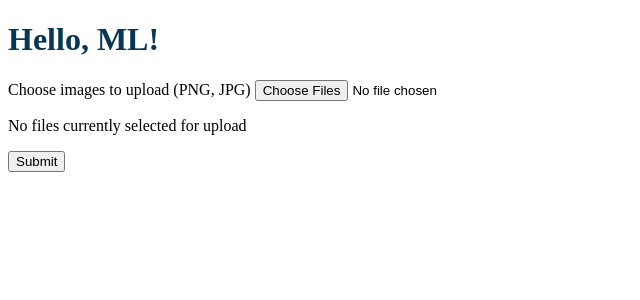
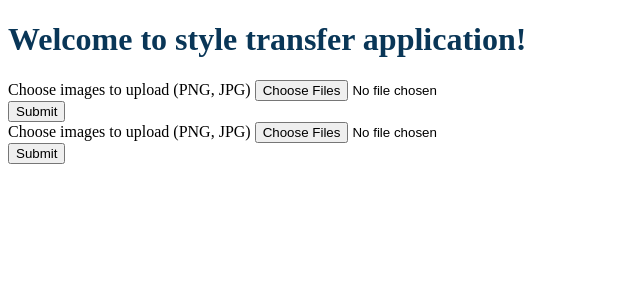
Before and after one commit to dreamfavel/style_transfer_app, a Flask app: page / in a window 1280 px wide. Shown: the top 300 px of the page, without its empty margins (0-640 px from the left). Run offline with Flask 2, Linux system fonts and the light colour scheme.

Commit message:
create fuctionality

```diff
--- a/app.py
+++ b/app.py
@@ -1,15 +1,38 @@
 import os
-from flask import Flask, render_template
+from flask import Flask, render_template, request
  # request, redirect, url_for, send_from_directory,
 
 
 app = Flask(__name__)
 
-
 @app.route('/') # @app.route('/', methods=['GET', 'POST'])
 def index():
     return render_template('template.html')
 
+@app.route('/', methods=['POST'])
+def content_img():
+    print('USE FIRST FUNC')
+    content_img = request.files.get('content_img')
+    if content_img:
+        filename =  os.getcwd() + '/static/content_img.jpg'
+        filename2 = 'content_img.jpg'
+        content_img.save(filename)
+        return render_template('template.html', filename_content = filename2)
+    else:
+        return render_template('template.html')
+
+@app.route('/', methods=['POST'])
+def style_img():
+    print(request.files)
+    print('SOME')
+    style_img = request.files.get('style_img')
+    if style_img:
+        filename =  os.getcwd() + '/static/style_img.jpg'
+        filename2 = 'style_img.jpg'
+        style_img.save(filename)
+        return render_template('template.html', filename_style = filename2)
+    else:
+        return render_template('template.html')
 
 
 
--- a/templates/template.html
+++ b/templates/template.html
@@ -4,20 +4,34 @@
         <title>Style Transfer App</title>
     </head>
     <body>
-        <h1 style="color:#093657"> Hello, ML!</h1>
-
-        <form method="post" enctype="multipart/form-data">
+        <h1 style="color:#093657"> Welcome to style transfer application!</h1>
+        <div>
+        <form method="post" enctype="multipart/form-data" action="{{ url_for('content_img') }}">
           <div>
-            <label for="image_uploads">Choose images to upload (PNG, JPG)</label>
-            <input type="file" id="image_uploads" name="image_uploads" accept=".jpg, .jpeg, .png" multiple>
-          </div>
-          <div class="preview">
-            <p>No files currently selected for upload</p>
+            <label for="image_upload">Choose images to upload (PNG, JPG)</label>
+            <input type="file" id="content_img" name="content_img" accept=".jpg, .jpeg, .png" multiple>
           </div>
           <div>
             <button>Submit</button>
           </div>
         </form>
-        {% block content %}{% endblock %}
+        {% if filename_content %}
+          <h4>Content image: <img src="{{url_for('static', filename='content_img.jpg')}}"> </h4>
+        {% endif %}
+        </div>
+        <div>
+        <form method="post" enctype="multipart/form-data" action="{{ url_for('style_img') }}">
+          <div>
+            <label for="image_uploads">Choose images to upload (PNG, JPG)</label>
+            <input type="file" id="style_img" name="style_img" accept=".jpg, .jpeg, .png" multiple>
+          </div>
+          <div>
+            <button>Submit</button>
+          </div>
+        </form>
+        {% if filename_style %}
+          <h4>Style image: <img src="{{url_for('static', filename='style_img.jpg')}}"> </h4>
+        {% endif %}
+        </div>
     </body>
 </html>
```
Also changed, not shown: templates/content_img.html (+8 -0 lines), templates/predict.html (+14 -0 lines), 1 other file.
